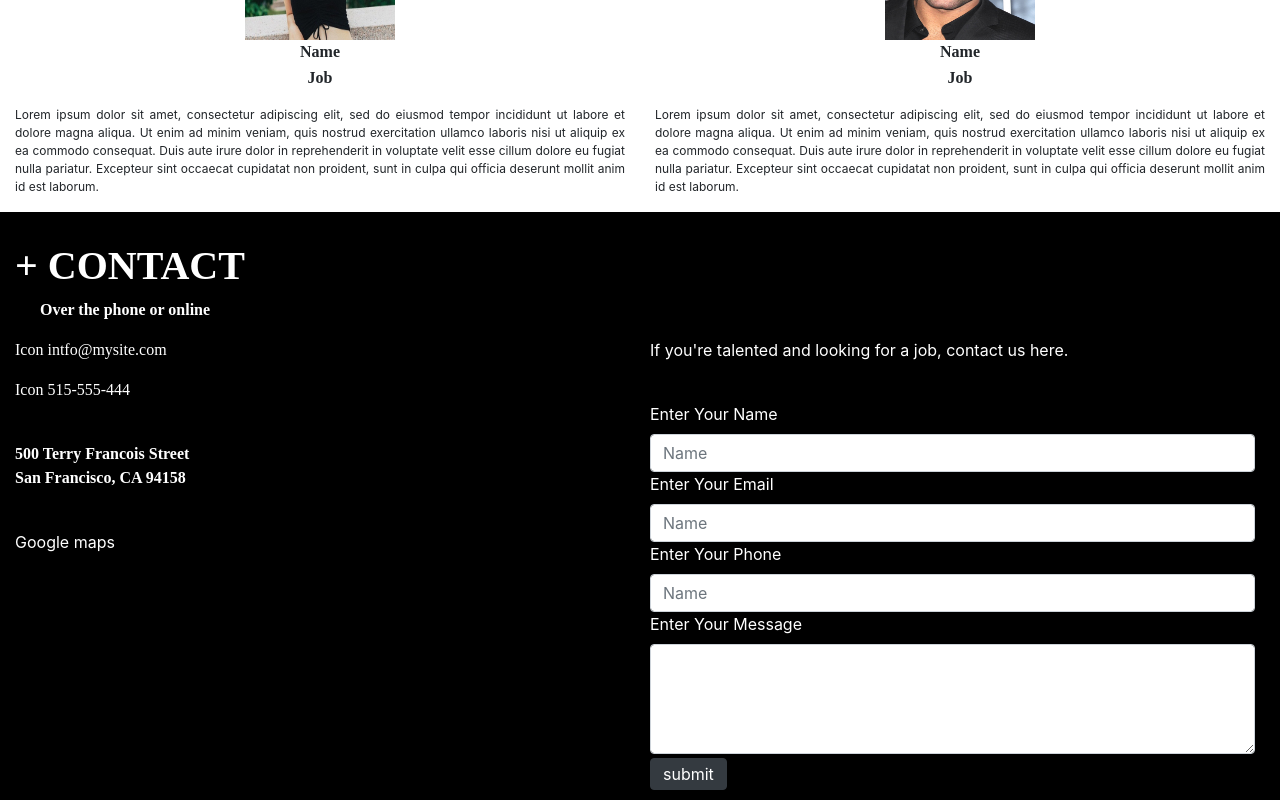
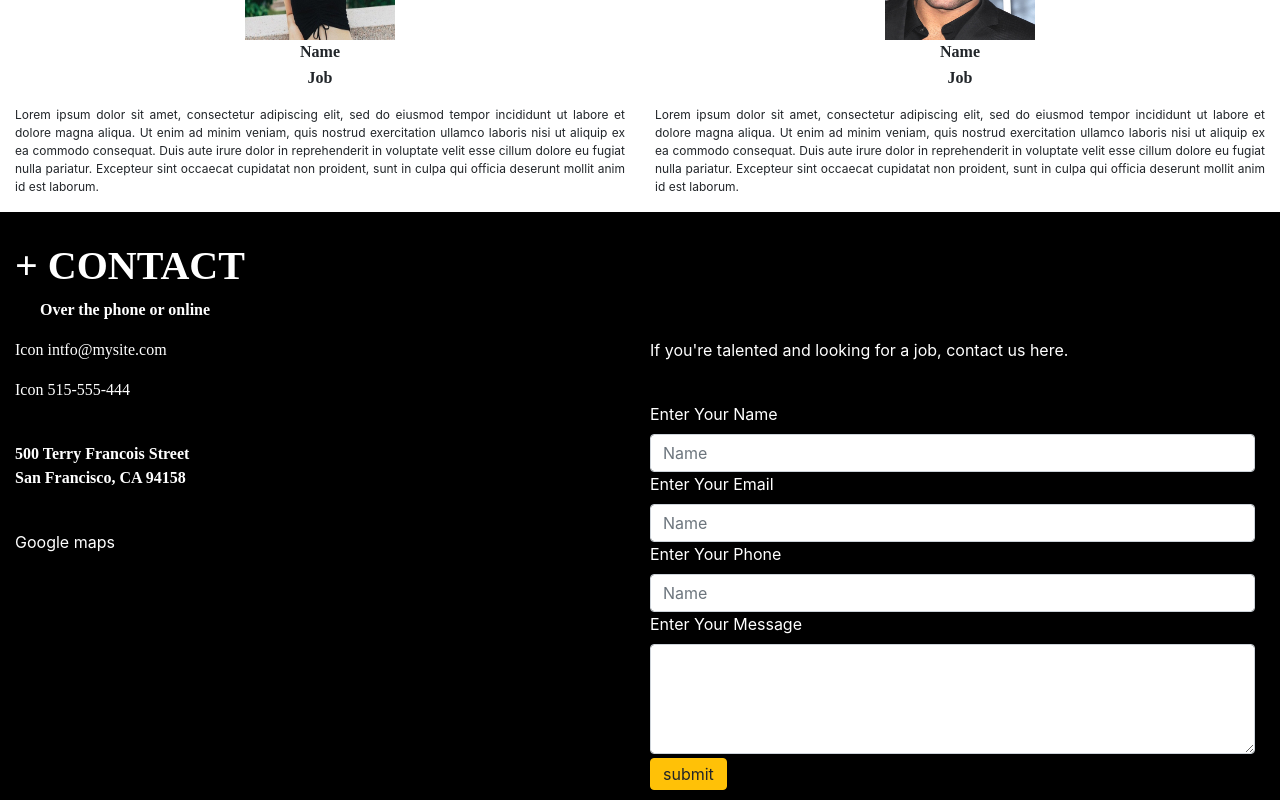
Before and after one commit to YakubuAmidu/Talent-corner, a React (Create React App) app: page / in a window 1280 px wide. Shown: the part 1015-1815 px from the top of the page. Built offline with nearby package versions, Linux system fonts and the light colour scheme; a web font is replaced by a local one.

Commit message:
Commiting changes

```diff
--- a/src/components/App.js
+++ b/src/components/App.js
@@ -153,9 +153,9 @@ class App extends Component {
                 </div>
               </Col>
 
-              <Col className="Message" md={6}>
-                <div className="Message_one">
-                  <p className="Message_two">
+              <Col className="Message_title" md={6}>
+                <div className="Message_title_one">
+                  <p className="Message_title_two">
                     If you're talented and looking for a job, contact us here.
                   </p>
                   <br />
@@ -168,7 +168,9 @@ class App extends Component {
                     <Form.Control required type="phone" placeholder="Name" />
                     <Form.Label>Enter Your Message</Form.Label>
                     <Form.Control as="textarea" rows={4} />
-                    <Button className="Btn btn-dark submit">submit</Button>
+                    <Button className="Btn btn-warning Btn_submit">
+                      submit
+                    </Button>
                   </Form>
                 </div>
               </Col>
--- a/src/components/Sass.scss
+++ b/src/components/Sass.scss
@@ -162,7 +162,7 @@ $padding-right: 15px;
   width: 200px;
 }
 
-.submit {
+.Btn_submit {
   margin-top: 4px;
   padding-top: 3px;
   padding-bottom: 3px;
```
